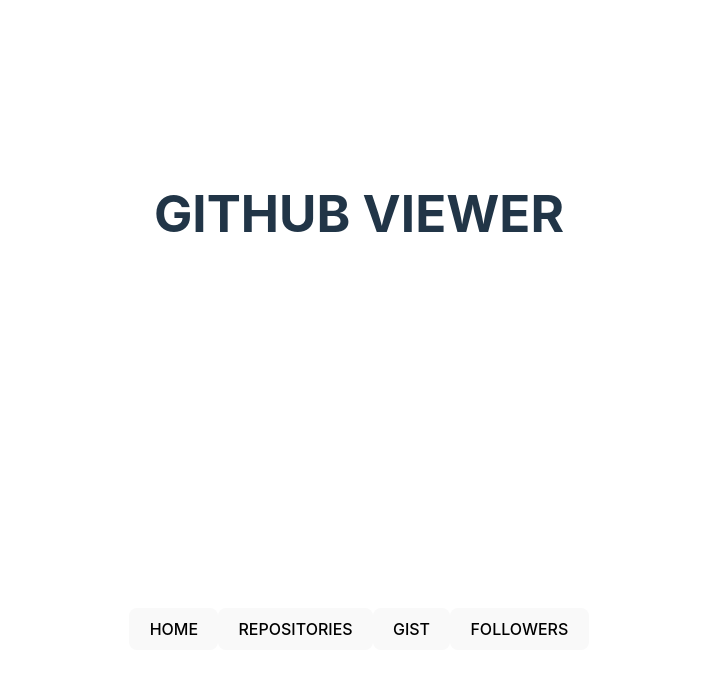
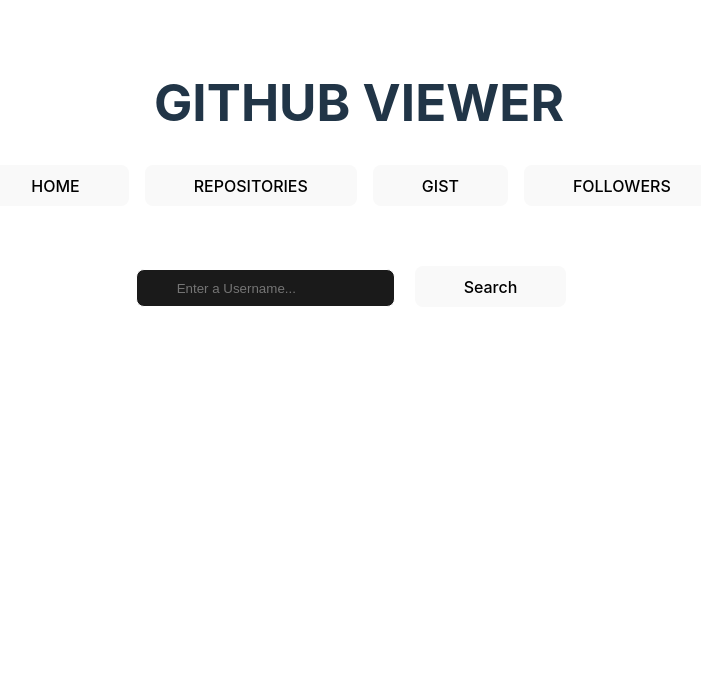
Before and after one commit to singh-ritu/GitHub_Demo, a React (Vite) app: page / in a window 1280 px wide. Shown: the top 674 px of the page, without its empty margins (281-982 px from the left). Built offline with nearby package versions, Linux system fonts and the light colour scheme.

Commit message:
inpu tag and search button is updated

```diff
--- a/src/App.jsx
+++ b/src/App.jsx
@@ -4,18 +4,27 @@ import viteLogo from "/vite.svg";
 import "./App.css";
 
 function App() {
-  const [count, setCount] = useState(0);
-
+  const fetchData = () => {
+    fetch("https://api.github.com/users/singh-ritu")
+      .then((res) => res.json())
+      .then((data) => console.log(data));
+  };
   return (
     <div>
       <div className="Heading">
         <h1>GITHUB VIEWER</h1>
       </div>
-      <div className="Navigation_btns">
-        <button className="btns">HOME</button>
-        <button className="btns">REPOSITORIES</button>
-        <button className="btns">GIST</button>
-        <button className="btns">FOLLOWERS</button>
+      <div className="buttons">
+        <button>HOME</button>
+        <button>REPOSITORIES</button>
+        <button>GIST</button>
+        <button>FOLLOWERS</button>
+      </div>
+      <div>
+        <form className="search-user">
+          <input type="text" placeholder="Enter a Username..." />
+          <button onClick={fetchData}>Search</button>
+        </form>
       </div>
     </div>
   );
--- a/src/index.css
+++ b/src/index.css
@@ -24,11 +24,11 @@ a:hover {
 }
 
 body {
-  margin: 0;
+  /* margin: 0;
   display: flex;
   place-items: center;
   min-width: 320px;
-  min-height: 100vh;
+  min-height: 100vh; */
 }
 
 h1 {
@@ -39,13 +39,14 @@ h1 {
 button {
   border-radius: 8px;
   border: 1px solid transparent;
-  padding: 0.6em 1.2em;
+  padding: 0.6em 3em;
   font-size: 1em;
   font-weight: 500;
   font-family: inherit;
   background-color: #1a1a1a;
   cursor: pointer;
   transition: border-color 0.25s;
+  margin-right: 1em;
 }
 button:hover {
   border-color: #646cff;
@@ -67,15 +68,18 @@ button:focus-visible {
     background-color: #f9f9f9;
   }
 }
-.Heading {
-  margin-bottom: 80%;
+.search-user input {
+  padding: 0.8em 3em;
+  border: 1px solid white;
+  outline: 0;
+  border-radius: 8px;
+  margin-right: 20px;
+  cursor: pointer;
+  background-color: #1a1a1a;
 }
-.Navigation_btns {
-  display: flex;
-  justify-content: space-between;
-  width: 100%;
-  /* position: absolute; */
-  /* top: 40%; */
+.buttons {
+  margin-bottom: 60px;
 }
-.btns {
+input:hover {
+  border-color: #646cff;
 }
```
Also changed, not shown: src/components/Button.js (added).
